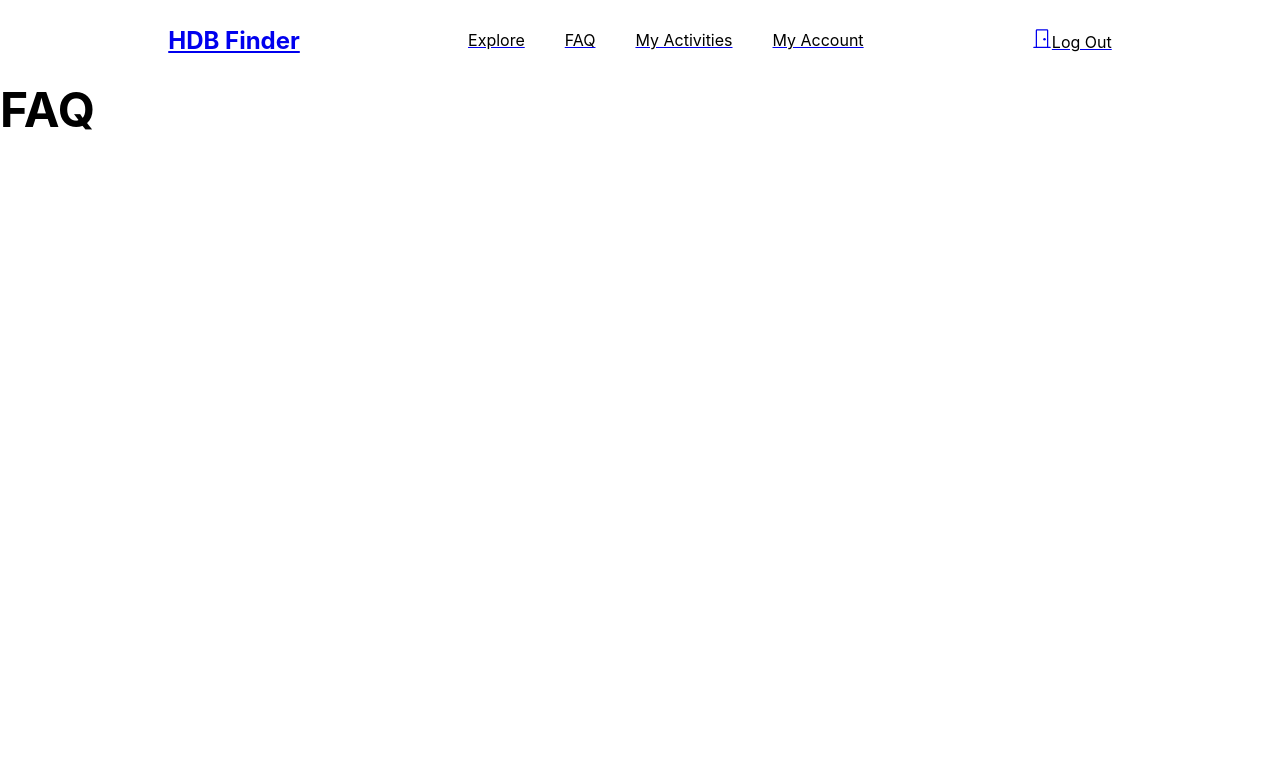
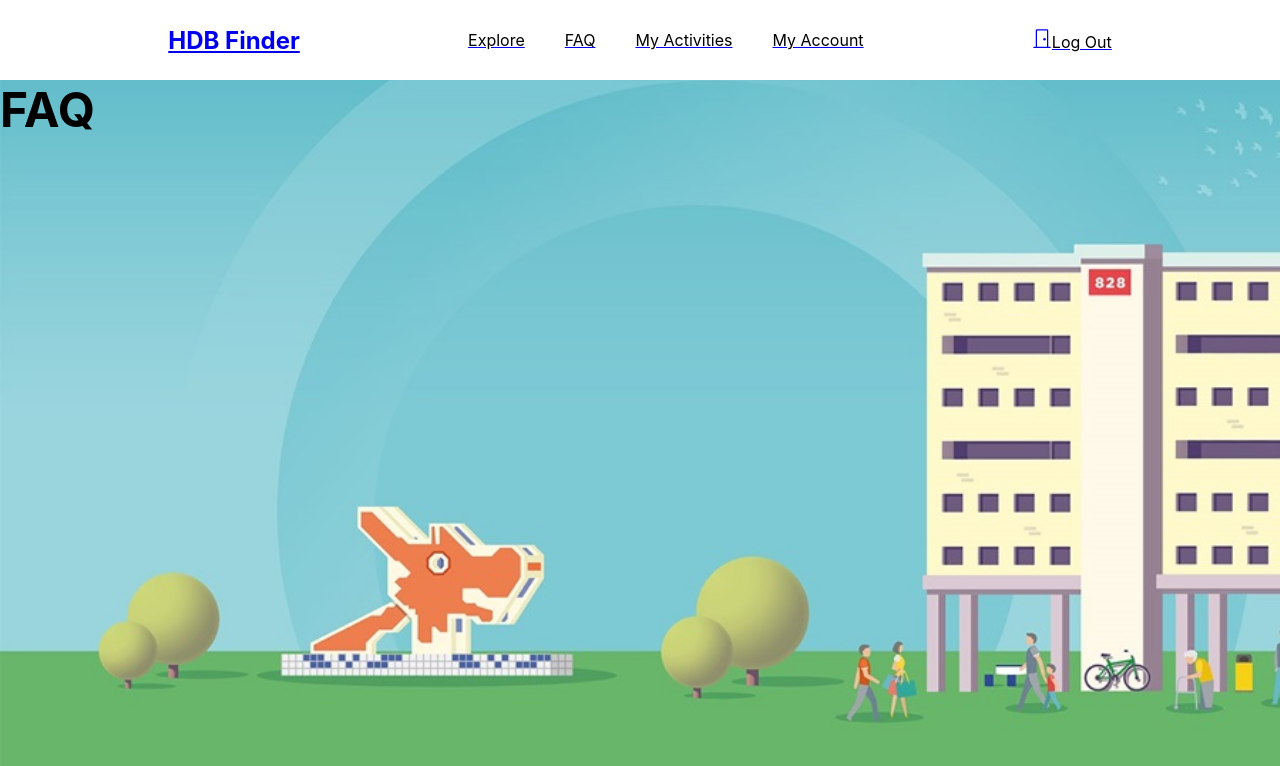
Before and after one commit to Realker/SC2006-Project, a React (Create React App) app in the folder frontend/: page /FAQ in a window 1280 px wide. Shown: the top 766 px of the page. Built offline with nearby package versions, Linux system fonts and the light colour scheme.

Commit message:
FAQ skeleton
FAQ Skeleton for background and words up

```diff
--- a/frontend/src/components/FAQ.js
+++ b/frontend/src/components/FAQ.js
@@ -1,8 +1,10 @@
 import React from 'react'
 import NavBar from './NavBar'
+import HDB from '../images/HDBFAQ.jpg'
+import '../css/FAQ.css'
 const FAQ = () => {
   return (
-    <div>
+    <div class = "FAQBackground">
       <NavBar/>
       <h1>FAQ</h1>
     </div>
--- /dev/null
+++ b/frontend/src/css/FAQ.css
@@ -0,0 +1,8 @@
+.FAQBackground {
+    background-image:url("../images/HDBFAQ.jpg");
+    min-height: 100vh;
+
+    height: 100vh;
+    background-repeat: no-repeat;
+    background-size: cover;
+}
```
Also changed, not shown: frontend/src/images/HDBFAQ.jpg (added).
